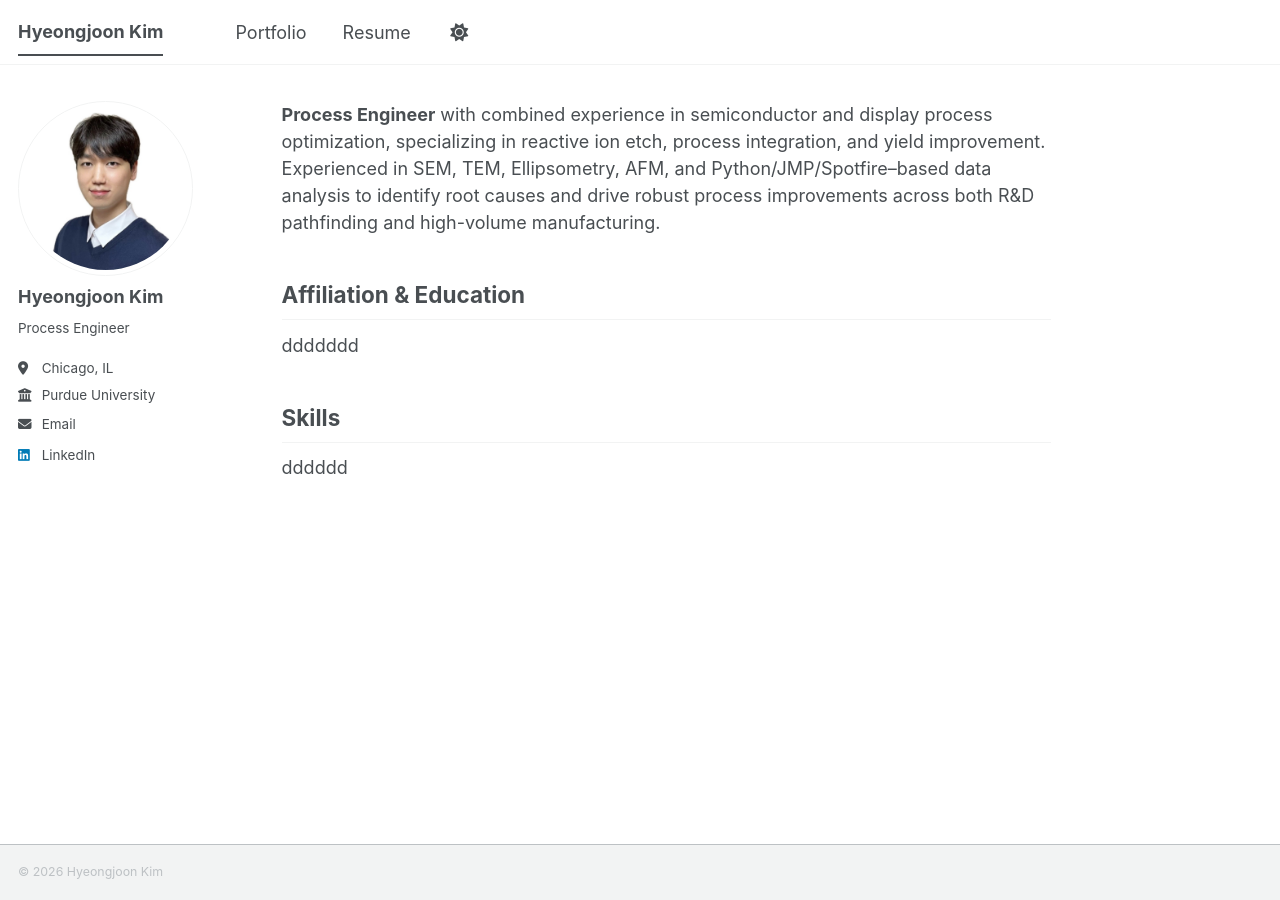
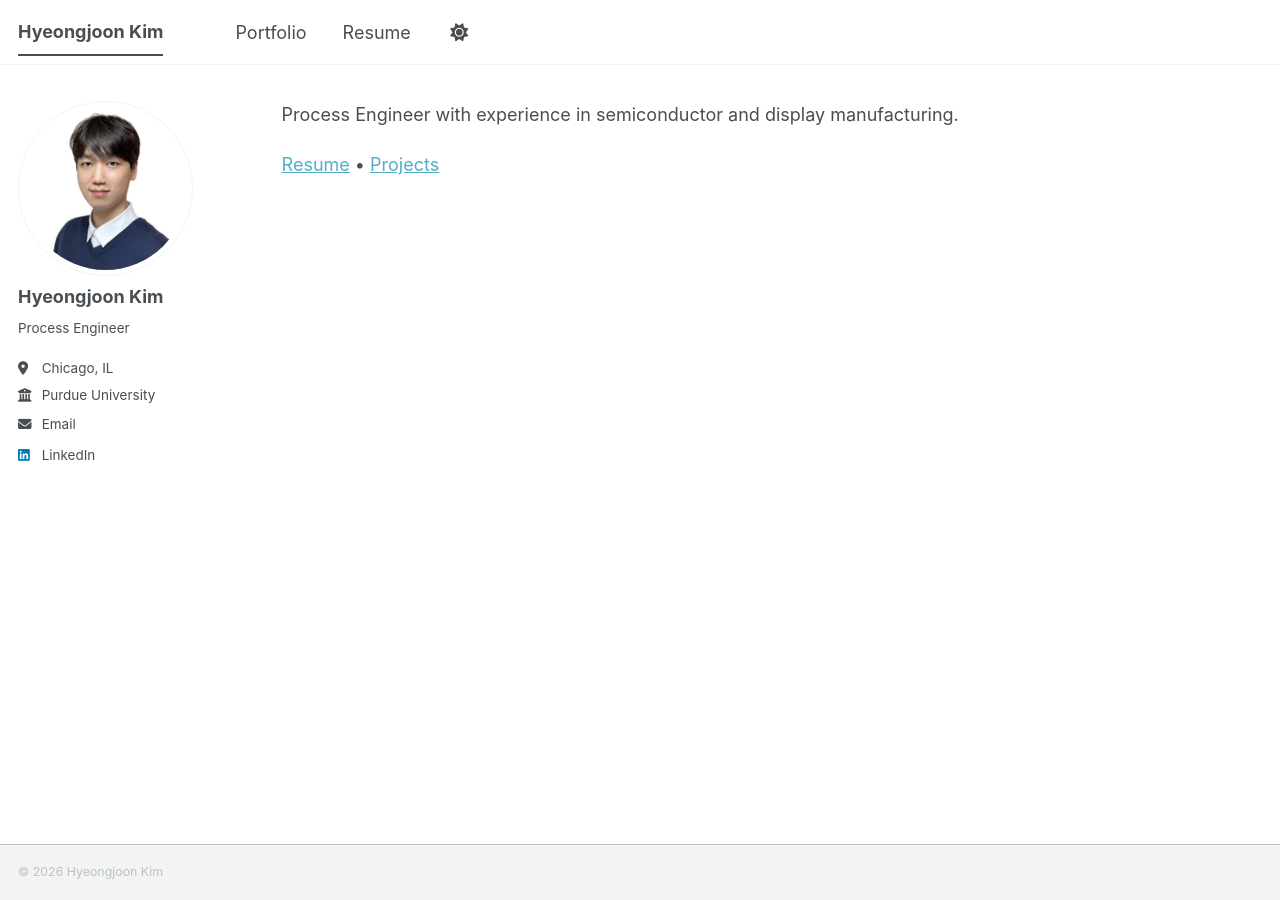
Before and after one commit to joonk1214/joonk1214.github.io, a Jekyll site: the page built from _pages/about.md, in a window 1280 px wide. Built offline with Jekyll 4.4.1, drawn with Linux system fonts in a browser that asks for light colours; a script bundle is joined from its source files by our own code; library files that are not in the unit come from our copies.

Commit message:
Update about.md

```diff
--- a/_pages/about.md
+++ b/_pages/about.md
@@ -6,15 +6,6 @@ redirect_from:
   - /about.html
 ---
 
-**Process Engineer** with combined experience in semiconductor and display process optimization,
-specializing in reactive ion etch, process integration, and yield improvement. Experienced in SEM,
-TEM, Ellipsometry, AFM, and Python/JMP/Spotfire–based data analysis to identify root causes and
-drive robust process improvements across both R&D pathfinding and high-volume manufacturing.
+Process Engineer with experience in semiconductor and display manufacturing.
 
-Affiliation & Education
-------
-ddddddd
-
-Skills
-------
-dddddd
+[Resume](/resume/) • [Projects](/portfolio/)
```
